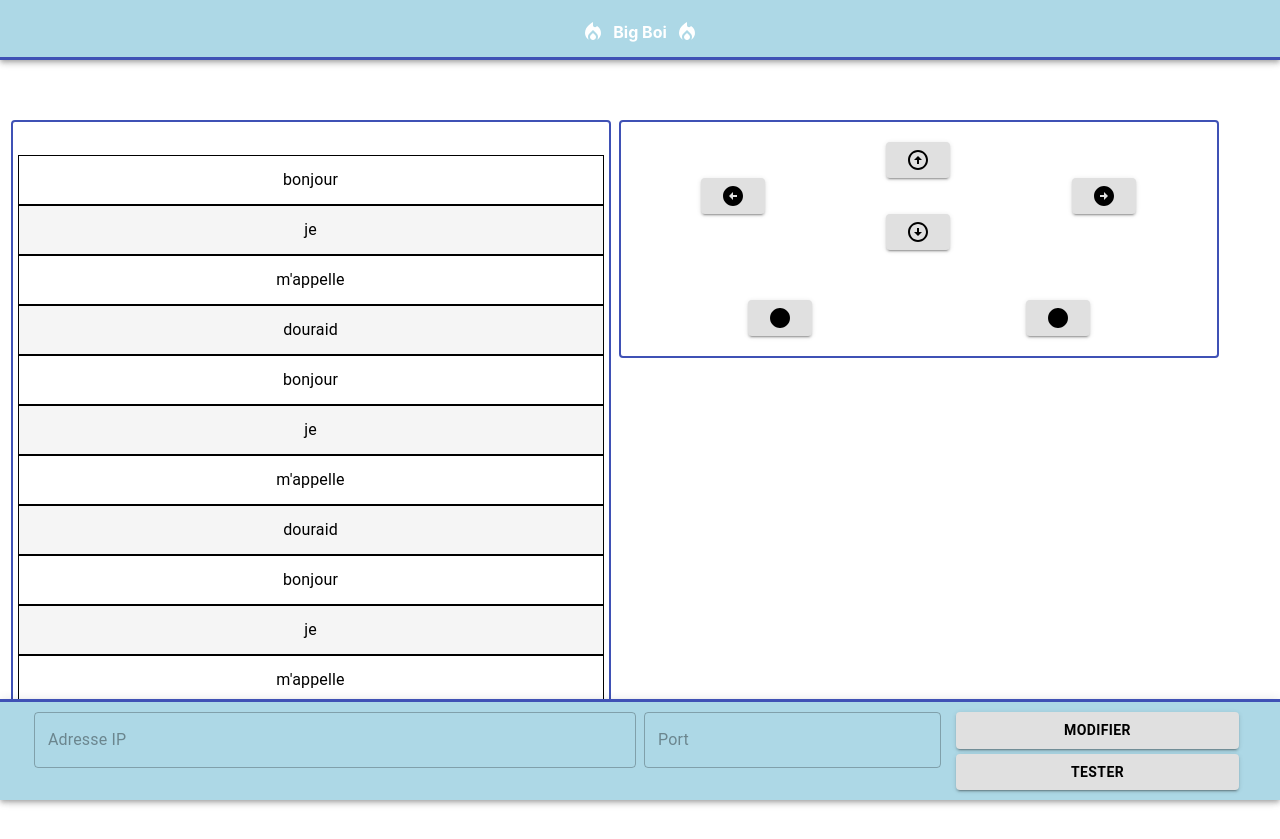
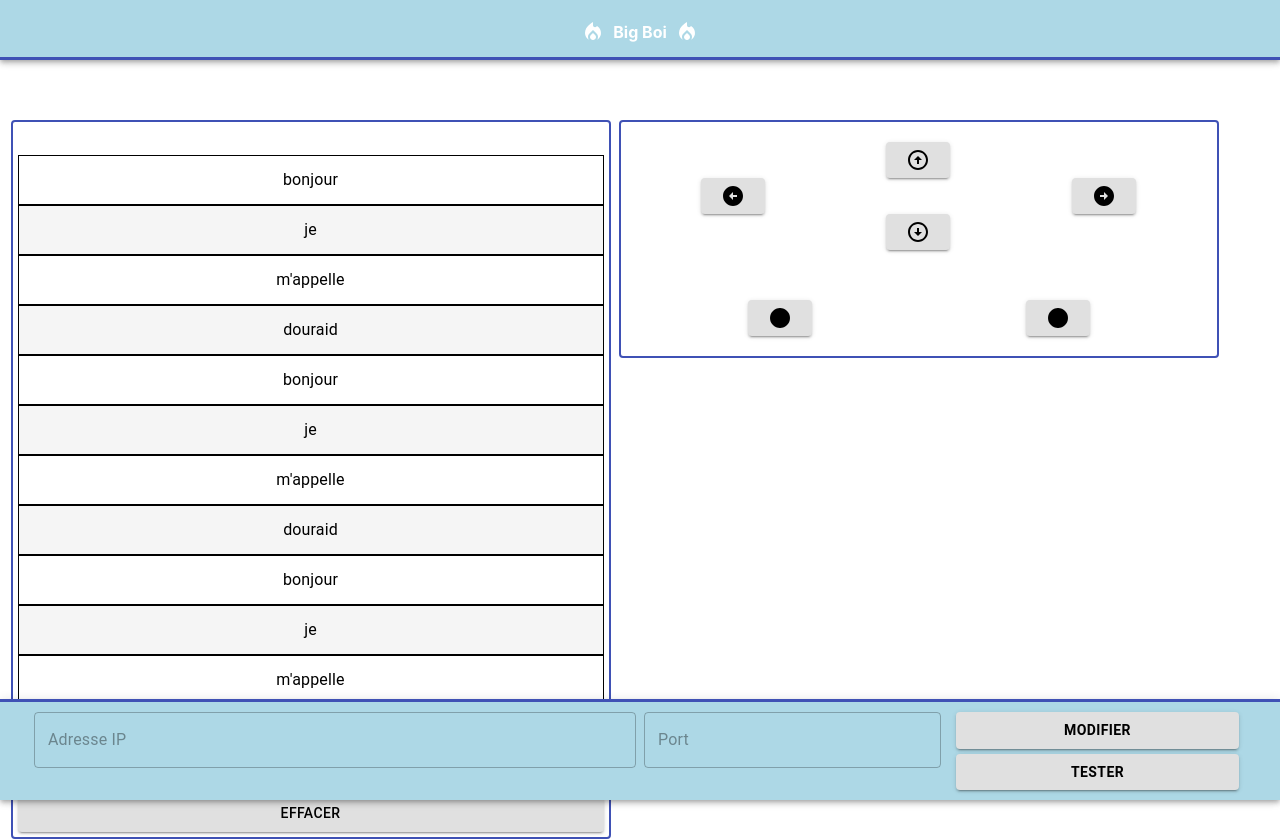
Before and after one commit to Douraid-BEN-HASSEN/battlebot, a React (Create React App) app in the folder web_interface/web_interface/: page / in a window 1280 px wide. Before the commit the page ends 800 px from the top, so only its background shows below. Built offline with nearby package versions, Linux system fonts and the light colour scheme.

Commit message:
Update History Component

```diff
--- a/web_interface/web_interface/src/Component/Historique/index.tsx
+++ b/web_interface/web_interface/src/Component/Historique/index.tsx
@@ -1,9 +1,12 @@
 import React from "react";
-import { Grid, List, ListItem, ListItemText } from "@mui/material";
+import { Button, Grid, List, ListItem, ListItemText } from "@mui/material";
 
-interface historiqueProps {}
+interface historiqueProps {
+  datasHistory: Array<string>;
+  handleClearHistory: () => void;
+}
 
-const Historique: React.FC<historiqueProps> = React.memo(({}) => {
+const Historique: React.FC<historiqueProps> = React.memo(({ datasHistory, handleClearHistory }) => {
   return (
     <Grid
       container
@@ -21,40 +24,11 @@ const Historique: React.FC<historiqueProps> = React.memo(({}) => {
           position: "relative",
           marginTop: "20px",
           overflow: "auto",
-          maxHeight: '600px',
+          maxHeight: "600px",
           "& ul": { padding: 0 },
         }}
       >
-        {[
-          "bonjour",
-          "je",
-          "m'appelle",
-          "douraid",
-          "bonjour",
-          "je",
-          "m'appelle",
-          "douraid",
-          "bonjour",
-          "je",
-          "m'appelle",
-          "douraid",
-          "bonjour",
-          "je",
-          "m'appelle",
-          "douraid",
-          "bonjour",
-          "je",
-          "m'appelle",
-          "douraid",
-          "bonjour",
-          "je",
-          "m'appelle",
-          "douraid",
-          "bonjour",
-          "je",
-          "m'appelle",
-          "douraid",
-    ].map((v: string, index: number) => {
+        {datasHistory.map((v: string, index: number) => {
           return (
             <ListItem
               style={{
@@ -72,6 +46,15 @@ const Historique: React.FC<historiqueProps> = React.memo(({}) => {
           );
         })}
       </List>
+      <Grid
+        item
+        xs={12}
+        style={{ borderTop: "2px solid #3f51b5", marginTop: "15px", paddingTop: "15px" }}
+      >
+        <Button onClick={handleClearHistory} variant="contained" color="inherit" style={{ width: "100%" }}>
+          Effacer
+        </Button>
+      </Grid>
     </Grid>
   );
 });
--- a/web_interface/web_interface/src/Component/MainComponent/index.tsx
+++ b/web_interface/web_interface/src/Component/MainComponent/index.tsx
@@ -1,4 +1,4 @@
-import React from "react";
+import React, { useState } from "react";
 import Controller from "../Controller";
 import Header from "../Header";
 import { Grid } from "@mui/material";
@@ -8,13 +8,48 @@ import Historique from "../Historique";
 interface mainComponentProps {}
 
 const MainComponent: React.FC<mainComponentProps> = React.memo(({}) => {
+  const [datasHistory, setDatasHistory] = useState<Array<string>>([
+    "bonjour",
+    "je",
+    "m'appelle",
+    "douraid",
+    "bonjour",
+    "je",
+    "m'appelle",
+    "douraid",
+    "bonjour",
+    "je",
+    "m'appelle",
+    "douraid",
+    "bonjour",
+    "je",
+    "m'appelle",
+    "douraid",
+    "bonjour",
+    "je",
+    "m'appelle",
+    "douraid",
+    "bonjour",
+    "je",
+    "m'appelle",
+    "douraid",
+    "bonjour",
+    "je",
+    "m'appelle",
+    "douraid",
+  ]);
+
+  const onClearHistory = () => {
+    setDatasHistory([]);
+  };
+
   return (
     <>
       <Header />
 
       <Grid container spacing={1} style={{ width: "95%", marginLeft: "2.5px" }}>
         <Grid item xs={6}>
-          <Historique/>
+          <Historique datasHistory={datasHistory} handleClearHistory={onClearHistory} />
         </Grid>
         <Grid item xs={6}>
           <Controller />
```
